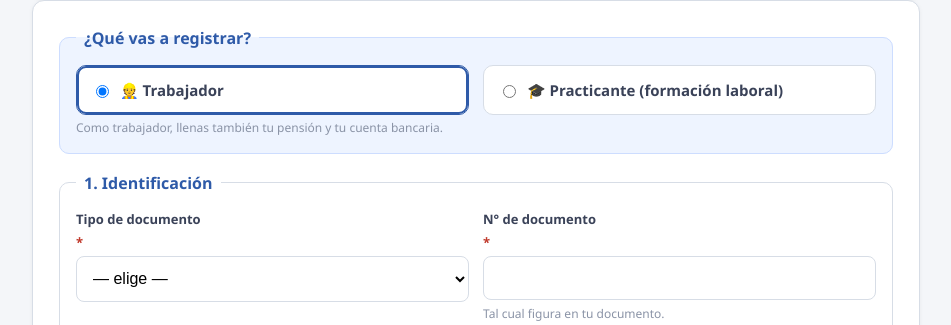
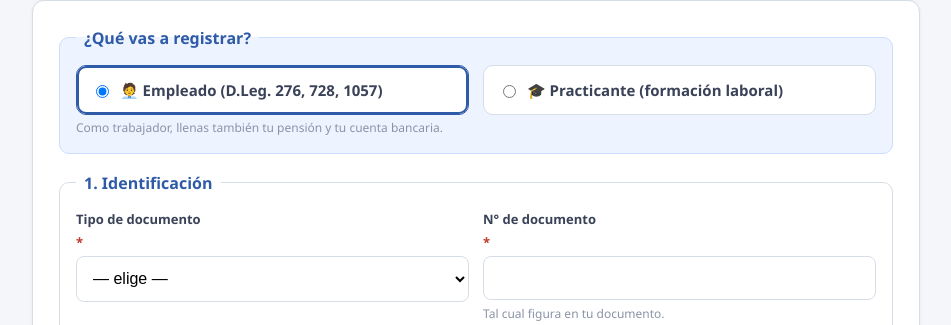
Before and after one commit to keyvigl/essalud-tregistro, a FastAPI app: page / in a window 1280 px wide. Shown: the part 259-584 px from the top of the page, without its empty margins (164-1115 px from the left). Run offline with FastAPI, Linux system fonts and the light colour scheme; some libraries are stand-ins or nearby versions.

Commit message:
ui: cambiar icono y etiqueta trabajador en formulario

```diff
--- a/app/templates/form_trabajador.html
+++ b/app/templates/form_trabajador.html
@@ -27,7 +27,7 @@
     <legend>¿Qué vas a registrar?</legend>
     <div class="cat-opciones">
       <label class="cat-op"><input type="radio" name="categoria" value="trabajador"
-        {% if v.get('categoria','trabajador')=='trabajador' %}checked{% endif %}> 👷 Trabajador</label>
+        {% if v.get('categoria','trabajador')=='trabajador' %}checked{% endif %}> 🧑‍💼 Empleado (D.Leg. 276, 728, 1057)</label>
       <label class="cat-op"><input type="radio" name="categoria" value="practicante"
         {% if v.get('categoria')=='practicante' %}checked{% endif %}> 🎓 Practicante (formación laboral)</label>
     </div>
```
